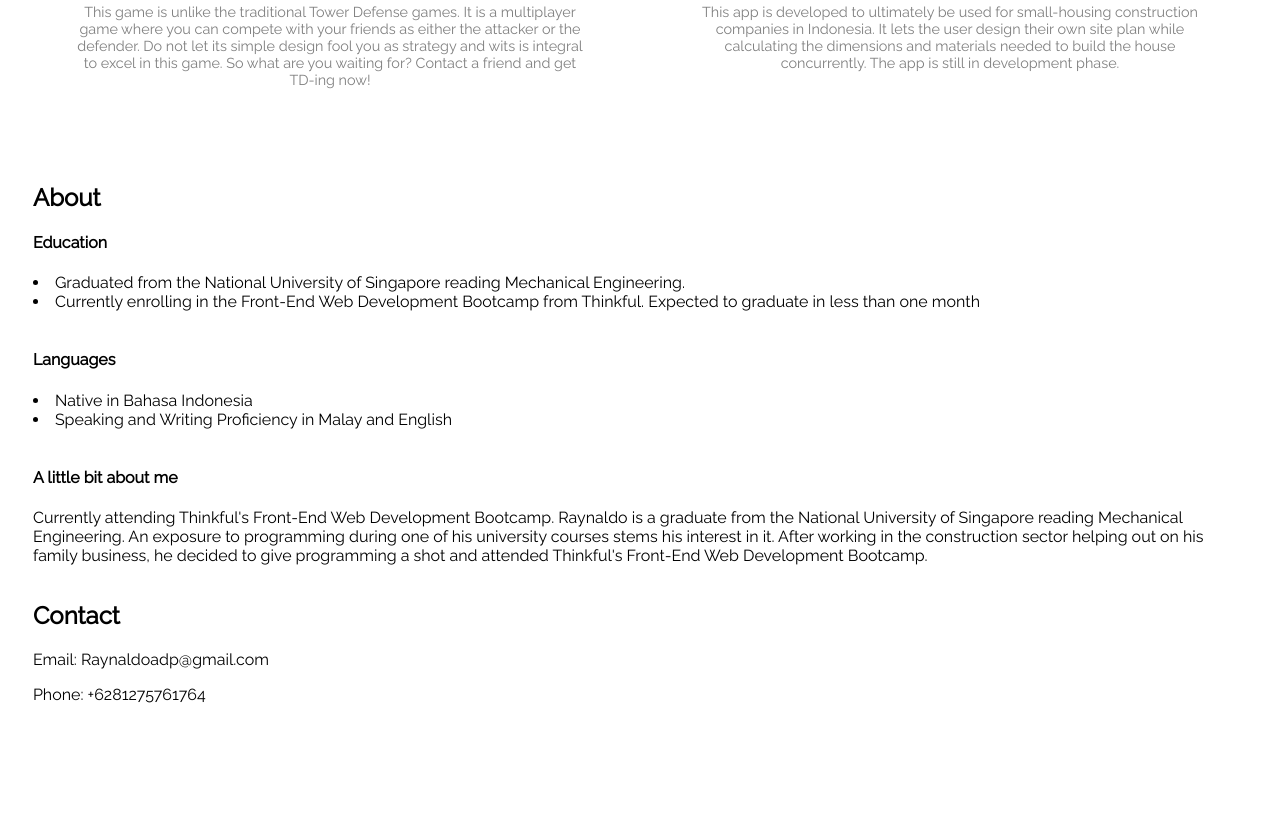
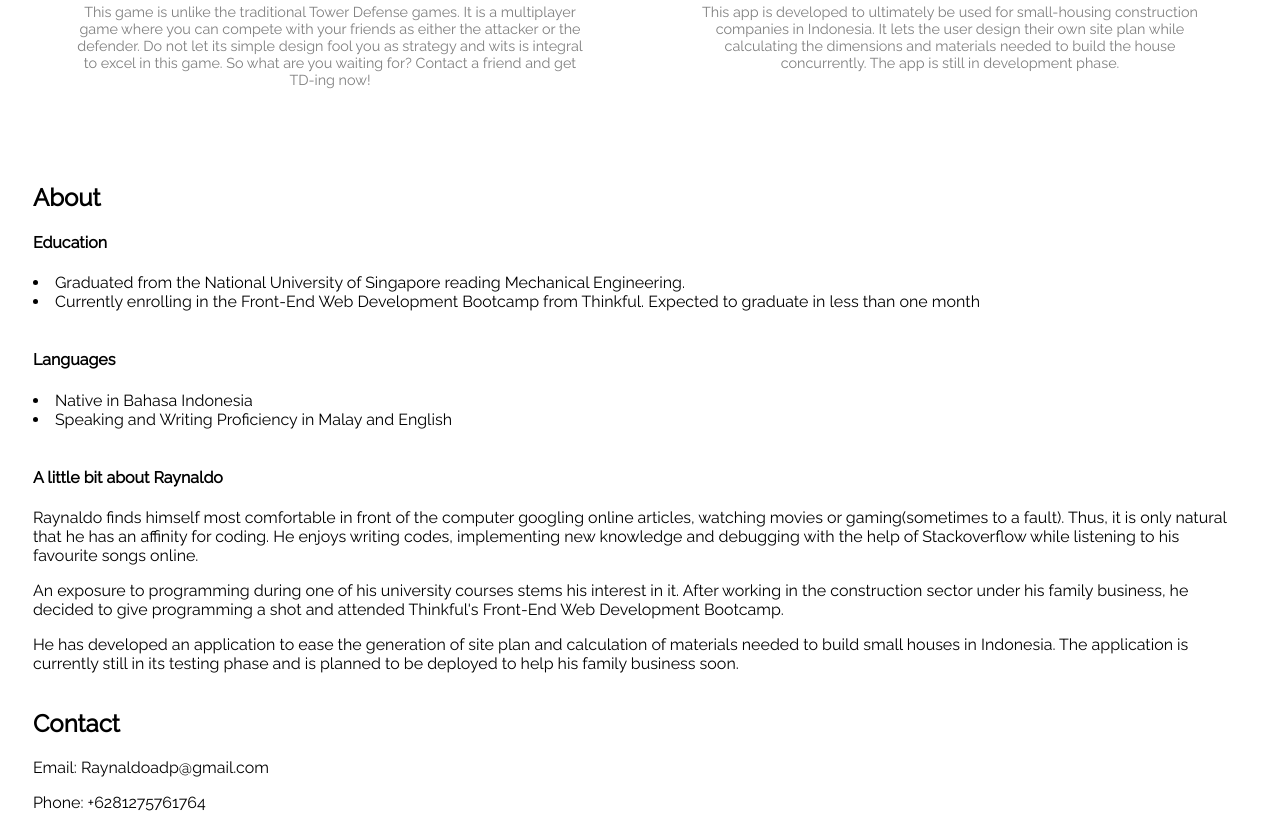
Before and after one commit to RaynaldoAdp/Portfolio, a plain HTML site: page index.html in a window 1280 px wide. Shown: the part 1072-1900 px from the top of the page. Before the commit the page ends 1792 px from the top, so only its background shows below. Drawn offline with nearby package versions, Linux system fonts and the light colour scheme.

Commit message:
added info to a little bit about me

```diff
--- a/index.html
+++ b/index.html
@@ -31,7 +31,7 @@
     </header>
 
     <div id="projects" class="row">
-    	<h2>Projects</h2>
+    	<h2>Personal Projects</h2>
     	<div id="dailyMealPlan" class="col-6">
     		<div class="description">
 	    		<h4>Daily Meal Plan Generator</h4>
@@ -96,8 +96,10 @@
 			<h4>Languages</h4>
 			<li>Native in Bahasa Indonesia</li>
 			<li>Speaking and Writing Proficiency in Malay and English</li><br>
-			<h4>A little bit about me</h4>
-			<p>Currently attending Thinkful's Front-End Web Development Bootcamp. Raynaldo is a graduate from the National University of Singapore reading Mechanical Engineering. An exposure to programming during one of his university courses stems his interest in it. After working in the construction sector helping out on his family business, he decided to give programming a shot and attended Thinkful's Front-End Web Development Bootcamp.</p>
+			<h4>A little bit about Raynaldo</h4>
+			<p>Raynaldo finds himself most comfortable in front of the computer googling online articles, watching movies or gaming(sometimes to a fault). Thus, it is only natural that he has an affinity for coding. He enjoys writing codes, implementing new knowledge and debugging with the help of Stackoverflow while listening to his favourite songs online.</p>
+			<p>An exposure to programming during one of his university courses stems his interest in it. After working in the construction sector under his family business, he decided to give programming a shot and attended Thinkful's Front-End Web Development Bootcamp.</p>
+			<p>He has developed an application to ease the generation of site plan and calculation of materials needed to build small houses in Indonesia. The application is currently still in its testing phase and is planned to be deployed to help his family business soon.</p>
 		</div>
     </div>
 
```
